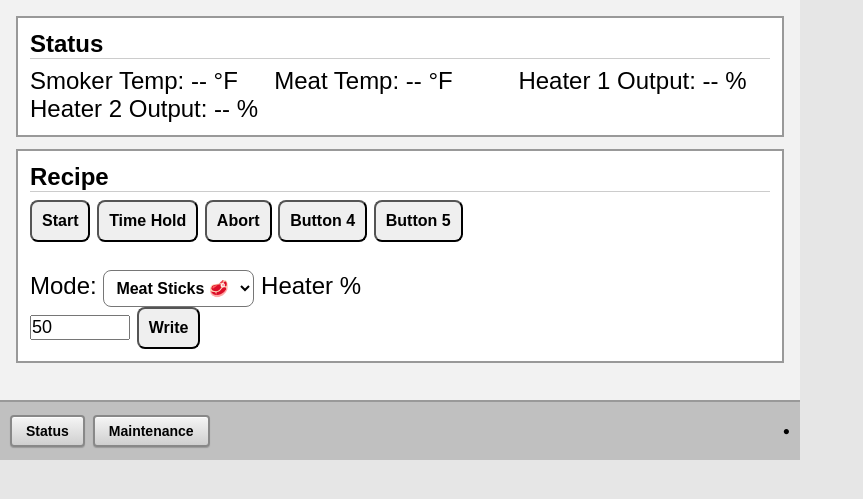
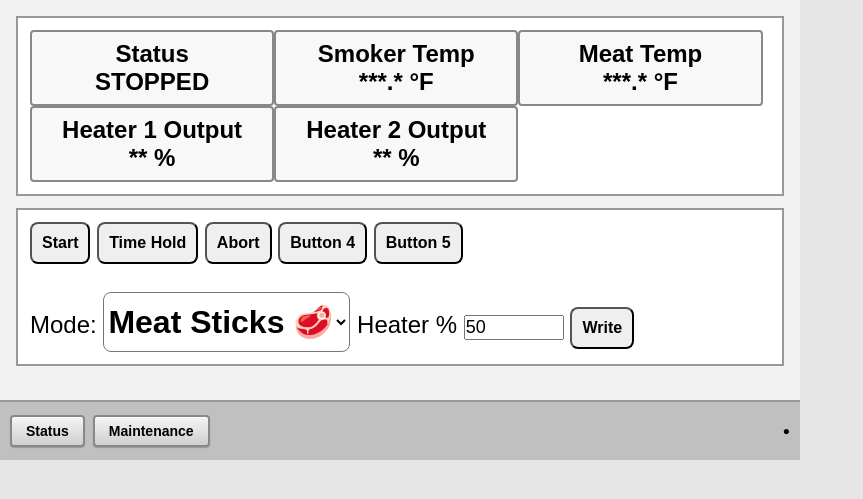
Before and after one commit to ASolchen/RaspiPLC, a Flask app: page / in a window 1280 px wide. Shown: the part 20-519 px from the top of the page, without its empty margins (0-863 px from the left). Run offline with Flask 3, Linux system fonts and the light colour scheme; some libraries are stand-ins or nearby versions.

Commit message:
updated hmi-client for bigger icons

```diff
--- a/ui-flask/static/css/local-hmi.css
+++ b/ui-flask/static/css/local-hmi.css
@@ -102,9 +102,10 @@
     .hmi-dropdown {
         border-radius: 8px;
         background-color: white;
-        padding: 8px;
-        font-size: 16px;
+        padding: 10px 0px;
+        font-size: 32px;
         font-weight: bold;
+
     }
 
     .status-grid {
@@ -114,4 +115,16 @@
 
     .status-grid p {
         width: 33%;
+        font-weight: bold;
+        text-align: center;
+        border: 2px solid #888;
+        padding: 8px;
+        background-color: #f8f8f8;
+        border-radius: 4px;   /* optional */
     }
+
+    .hmi-indicator {
+        border: 1px solid #999;
+        padding: 6px;
+
+    }
--- a/ui-flask/templates/pages/index.html
+++ b/ui-flask/templates/pages/index.html
@@ -5,18 +5,17 @@
 {% block content %}
 
 <div class="card">
-    <h2>Status</h2>
     <div class="status-grid">
-        <p>Smoker Temp: <span id="smoker-temp">--</span> °F</p>
-        <p>Meat Temp: <span id="meat-temp">--</span> °F</p>
-        <p>Heater 1 Output: <span id="heater1-pct">--</span> %</p>
-        <p>Heater 2 Output: <span id="heater2-pct">--</span> %</p>
+
+        <p class="hmi-indicator">Status<br><span id="smoker-status">STOPPED</span></p>
+        <p class="hmi-indicator">Smoker Temp<br><span id="smoker-temp">***.*</span><span> °F</span></p>
+        <p class="hmi-indicator">Meat Temp<br><span id="meat-temp">***.*</span> °F</p>
+        <p class="hmi-indicator">Heater 1 Output<br><span id="heater1-pct">**</span> %</p>
+        <p class="hmi-indicator">Heater 2 Output<br><span id="heater2-pct">**</span> %</p>
     </div>
 </div>
 
 <div class="card">
-    <h2>Recipe</h2>
-
     <!-- Momentary enable -->
     <button class="hmi-button" onmousedown="tagWrite('heater.enable', 1)" onmouseup="tagWrite('heater.enable', 0)" ontouchstart="tagWrite('heater.enable', 1)" ontouchend="tagWrite('heater.enable', 0)">
         Start
@@ -34,7 +33,7 @@
     </select>
 
     <!-- Numeric write -->
-    <label for="heater-setpoint">Heater %</label><br>
+    <label for="heater-setpoint">Heater %</label>
     <input id="heater-setpoint" type="number" min="0" max="100" step="1" value="50" style="font-size:18px; width:100px;">
 
     <button class="hmi-button" onclick="writeHeaterPct()">Write</button>
```
